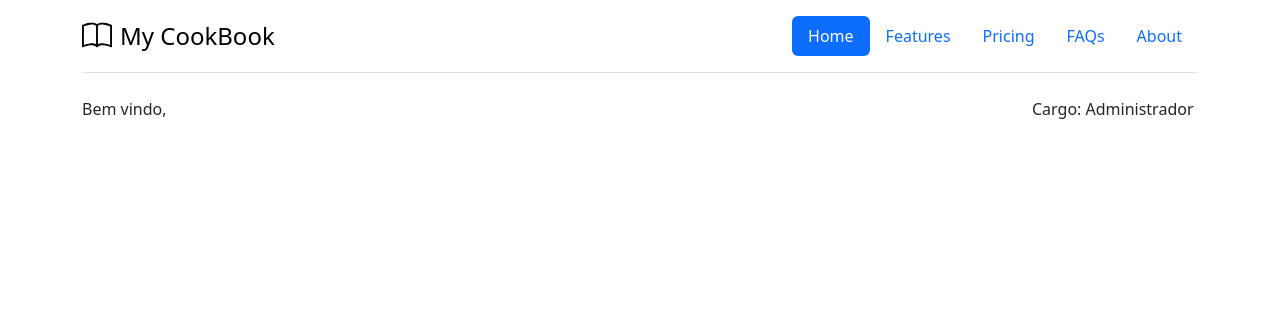
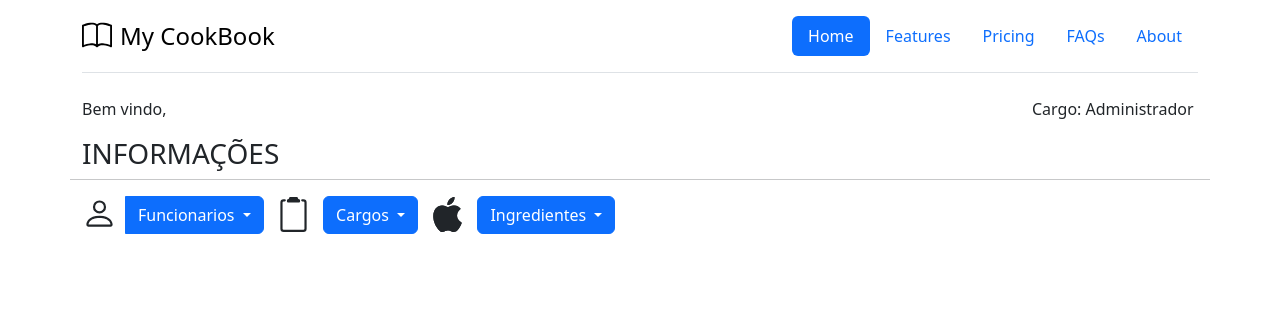
Before and after one commit to felipebda/Lab_Inovacao_4, a PHP site: page /secaoAdmin.php in a window 1280 px wide. Shown: the top 333 px of the page. Run offline with PHP 8.4, Linux system fonts and the light colour scheme.

Commit message:
Acrescimo de botoes na tela do administrador

```diff
--- a/Testes/Pages/conexaoLogin.php
+++ b/Testes/Pages/conexaoLogin.php
@@ -45,7 +45,7 @@
         $lista = $query->fetchAll(PDO::FETCH_ASSOC);
         if(count($lista) == 0)
         {
-            throw new Exeption("Erro na busca do funcionario no login", 1);
+            throw new Exception("Erro na busca do funcionario no login", 1);
         }
 
         $idFunc = $lista[0]["idFunc"];
@@ -77,7 +77,7 @@
         }
         catch(Exception $e)
         {
-            header("Location: exe.php");
+            header("Location: login.php");
             echo "Excecao capturada: ".$e->getMessage()."\n";
             exit();
         }
--- a/Testes/Pages/secaoAdmin.php
+++ b/Testes/Pages/secaoAdmin.php
@@ -92,7 +92,7 @@
     </div>
     <!--END HEADER -->
 
-
+    <!-- INTRODUCTION -->
     <div class="container">
       <div class="row">
         <div class= "col-3">
@@ -101,8 +101,76 @@
         <div class= "col-7" ></div>
         <div class= "col-2"> <?php echo "Cargo: Administrador"; ?></div>
       </div>
+    </div>
+    <!--END INTRODUCTION -->
+
+    <!--INFORMATION DROPBOX -->
+    <div class= "container mt-3">
+      <div class="row">
+        <div class = col-2>
+          <h3>INFORMAÇÕES</h3>
+        </div>
+        <hr>
+      </div>
+      <!-- Example single danger button -->
+      <div class="btn-group">
+        <!-- Funcionarios -->
+        <svg xmlns="http://www.w3.org/2000/svg" width="35" height="35" fill="currentColor" class="bi bi-person" viewBox="0 0 16 16">
+        <path d="M8 8a3 3 0 1 0 0-6 3 3 0 0 0 0 6Zm2-3a2 2 0 1 1-4 0 2 2 0 0 1 4 0Zm4 8c0 1-1 1-1 1H3s-1 0-1-1 1-4 6-4 6 3 6 4Zm-1-.004c-.001-.246-.154-.986-.832-1.664C11.516 10.68 10.289 10 8 10c-2.29 0-3.516.68-4.168 1.332-.678.678-.83 1.418-.832 1.664h10Z"/>
+        </svg>
+        <button type="button" class="btn btn-primary dropdown-toggle mx-2" data-bs-toggle="dropdown" aria-expanded="false">
+          Funcionarios
+        </button>
+        <ul class="dropdown-menu">
+          <li><a class="dropdown-item" href="#">Adicionar Funcionario</a></li>
+          <li><a class="dropdown-item" href="#">Consultar Funcionario</a></li>
+          <li><a class="dropdown-item" href="#">Something else here</a></li>
+          <li><hr class="dropdown-divider"></li>
+          <li><a class="dropdown-item bg-danger text-light" href="#">Excluir Funcionario</a></li>
+        </ul>
+      </div>
+
+      <!--Cargo-->
+      <svg xmlns="http://www.w3.org/2000/svg" width="35" height="35" fill="currentColor" class="bi bi-clipboard2" viewBox="0 0 16 16">
+      <path d="M3.5 2a.5.5 0 0 0-.5.5v12a.5.5 0 0 0 .5.5h9a.5.5 0 0 0 .5-.5v-12a.5.5 0 0 0-.5-.5H12a.5.5 0 0 1 0-1h.5A1.5 1.5 0 0 1 14 2.5v12a1.5 1.5 0 0 1-1.5 1.5h-9A1.5 1.5 0 0 1 2 14.5v-12A1.5 1.5 0 0 1 3.5 1H4a.5.5 0 0 1 0 1h-.5Z"/>
+      <path d="M10 .5a.5.5 0 0 0-.5-.5h-3a.5.5 0 0 0-.5.5.5.5 0 0 1-.5.5.5.5 0 0 0-.5.5V2a.5.5 0 0 0 .5.5h5A.5.5 0 0 0 11 2v-.5a.5.5 0 0 0-.5-.5.5.5 0 0 1-.5-.5Z"/>
+      </svg>
+      <div class="btn-group">
+        <button type="button" class="btn btn-primary dropdown-toggle mx-2" data-bs-toggle="dropdown" aria-expanded="false">
+          Cargos
+        </button>
+        <ul class="dropdown-menu">
+          <li><a class="dropdown-item" href="#">Adicionar Cargo</a></li>
+          <li><a class="dropdown-item" href="#">Consultar Cargo</a></li>
+          <li><a class="dropdown-item" href="#">Something else here</a></li>
+          <li><hr class="dropdown-divider"></li>
+          <li><a class="dropdown-item bg-danger text-light" href="#">Excluir cargo</a></li>
+        </ul>
+      </div>
+
+      <!--INSUMO -->
+      <svg xmlns="http://www.w3.org/2000/svg" width="35" height="35" fill="currentColor" class="bi bi-apple" viewBox="0 0 16 16">
+      <path d="M11.182.008C11.148-.03 9.923.023 8.857 1.18c-1.066 1.156-.902 2.482-.878 2.516.024.034 1.52.087 2.475-1.258.955-1.345.762-2.391.728-2.43Zm3.314 11.733c-.048-.096-2.325-1.234-2.113-3.422.212-2.189 1.675-2.789 1.698-2.854.023-.065-.597-.79-1.254-1.157a3.692 3.692 0 0 0-1.563-.434c-.108-.003-.483-.095-1.254.116-.508.139-1.653.589-1.968.607-.316.018-1.256-.522-2.267-.665-.647-.125-1.333.131-1.824.328-.49.196-1.422.754-2.074 2.237-.652 1.482-.311 3.83-.067 4.56.244.729.625 1.924 1.273 2.796.576.984 1.34 1.667 1.659 1.899.319.232 1.219.386 1.843.067.502-.308 1.408-.485 1.766-.472.357.013 1.061.154 1.782.539.571.197 1.111.115 1.652-.105.541-.221 1.324-1.059 2.238-2.758.347-.79.505-1.217.473-1.282Z"/>
+      <path d="M11.182.008C11.148-.03 9.923.023 8.857 1.18c-1.066 1.156-.902 2.482-.878 2.516.024.034 1.52.087 2.475-1.258.955-1.345.762-2.391.728-2.43Zm3.314 11.733c-.048-.096-2.325-1.234-2.113-3.422.212-2.189 1.675-2.789 1.698-2.854.023-.065-.597-.79-1.254-1.157a3.692 3.692 0 0 0-1.563-.434c-.108-.003-.483-.095-1.254.116-.508.139-1.653.589-1.968.607-.316.018-1.256-.522-2.267-.665-.647-.125-1.333.131-1.824.328-.49.196-1.422.754-2.074 2.237-.652 1.482-.311 3.83-.067 4.56.244.729.625 1.924 1.273 2.796.576.984 1.34 1.667 1.659 1.899.319.232 1.219.386 1.843.067.502-.308 1.408-.485 1.766-.472.357.013 1.061.154 1.782.539.571.197 1.111.115 1.652-.105.541-.221 1.324-1.059 2.238-2.758.347-.79.505-1.217.473-1.282Z"/>
+      </svg>
+      <div class="btn-group">
+        <button type="button" class="btn btn-primary dropdown-toggle mx-2" data-bs-toggle="dropdown" aria-expanded="false">
+          Ingredientes
+        </button>
+        <ul class="dropdown-menu">
+          <li><a class="dropdown-item" href="#">Adicionar Ingredientes</a></li>
+          <li><a class="dropdown-item" href="#">Consultar Ingredientes</a></li>
+          <li><a class="dropdown-item" href="#">Something else here</a></li>
+          <li><hr class="dropdown-divider"></li>
+          <li><a class="dropdown-item bg-danger text-light" href="#">Excluir Ingredientes</a></li>
+        </ul>
+      </div>
 
     </div>
+    <!-- END INFORMATION DROPBOX -->
+
+
+
 
 
 
```
